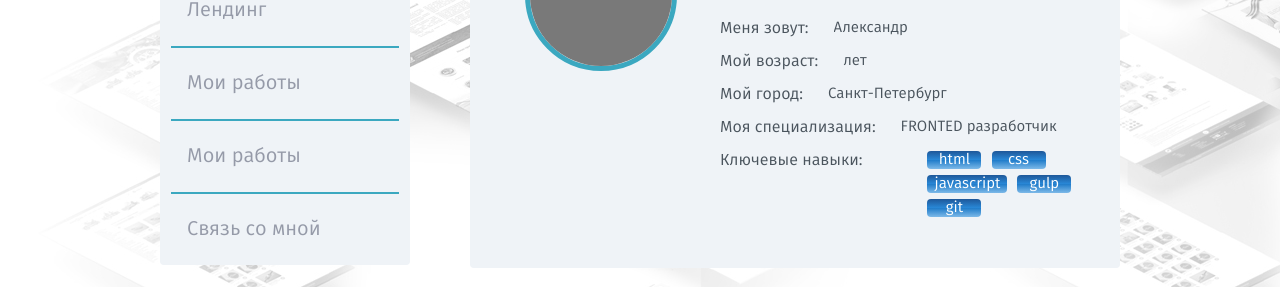
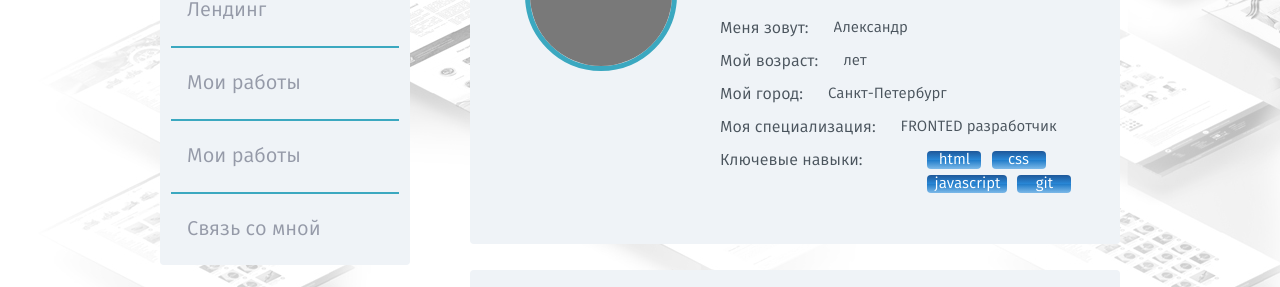
Before and after one commit to alalex88/alalex88.github.io, a plain HTML site: page index.html in a window 1280 px wide. Shown: the part 248-535 px from the top of the page. Drawn offline with Linux system fonts and the light colour scheme.

Commit message:
html_alex88

```diff
--- a/index.html
+++ b/index.html
@@ -90,7 +90,7 @@
 											<li class="skill-item">html</li>
 											<li class="skill-item">css</li>
 											<li class="skill-item">javascript</li>
-											<li class="skill-item">gulp</li>
+											<!-- <li class="skill-item">gulp</li> -->
 											<li class="skill-item">git</li>
 										</ul>
 										</div>
```
